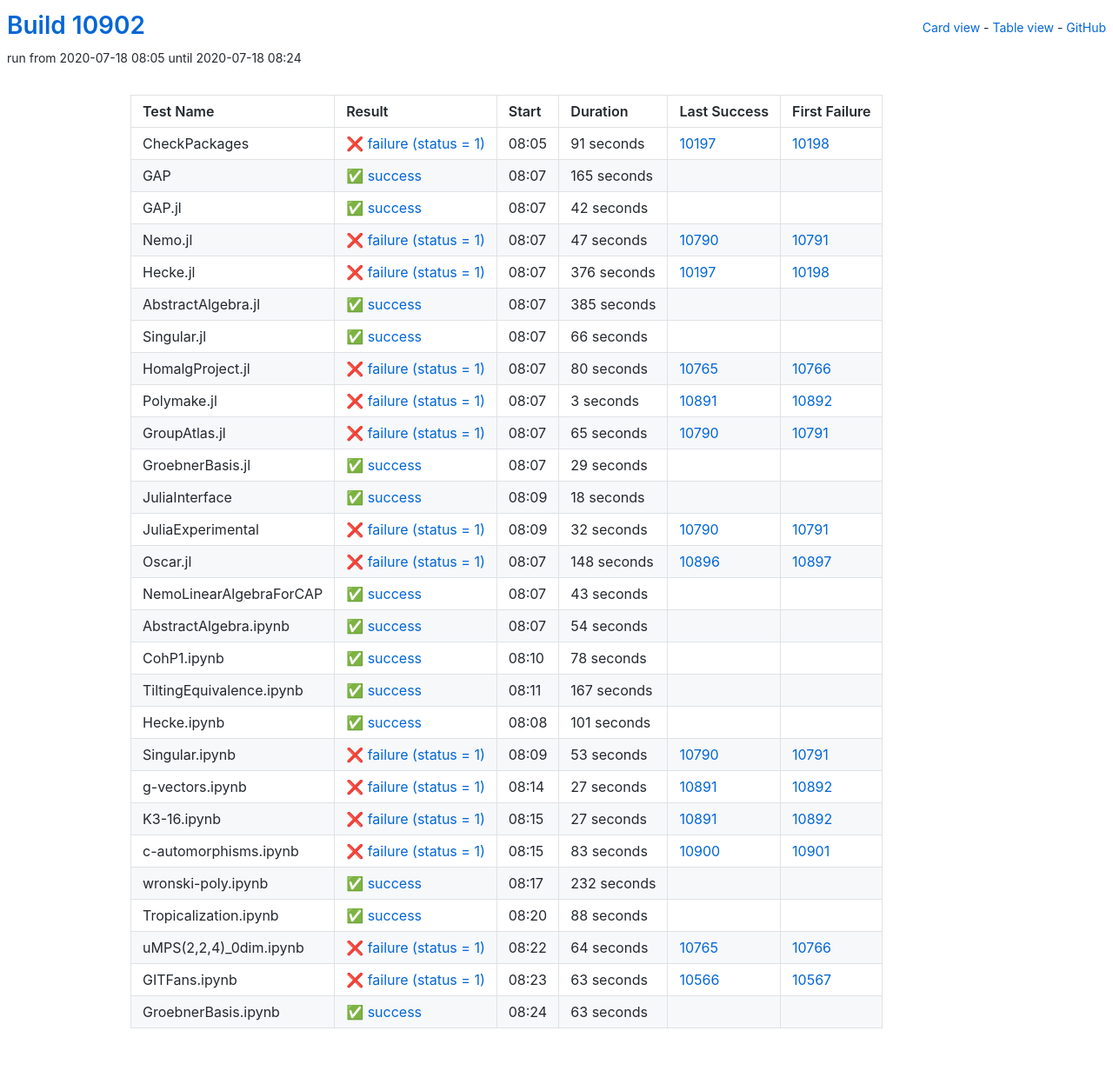
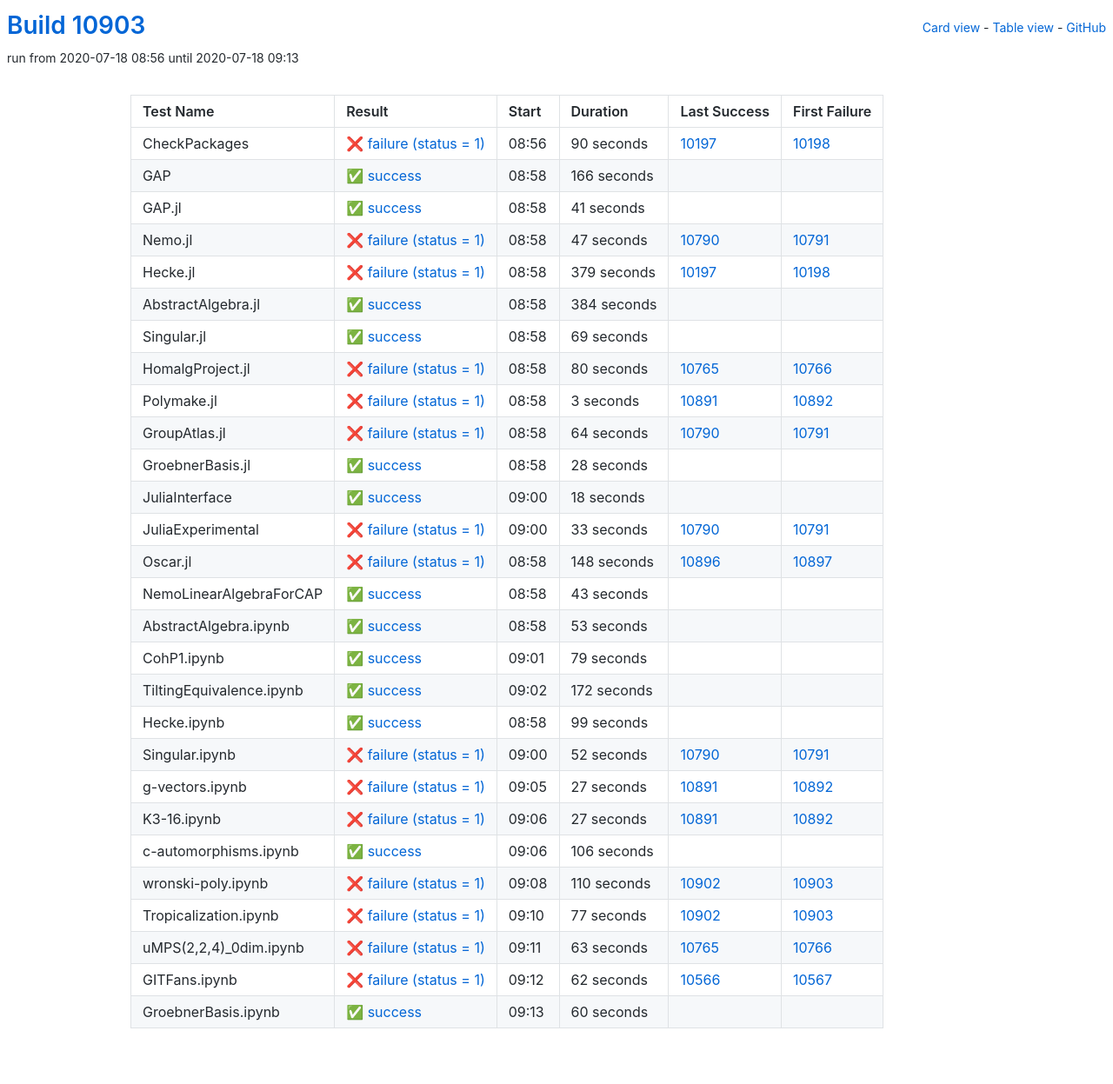
Before and after one commit to oscar-system/oscar-ci-status, a Jekyll site: the page built from table.html, in a window 1280 px wide. Shown: the whole page at 87% size. Built offline with Jekyll 4.4.1, drawn with Linux system fonts in a browser that asks for light colours.

Commit message:
Build #10903

```diff
--- a/_data/ci.yml
+++ b/_data/ci.yml
@@ -1,6 +1,6 @@
 ---
-build: 10902
-build_url: https://oscarci.mathematik.uni-kl.de/job/oscar/10902/
+build: 10903
+build_url: https://oscarci.mathematik.uni-kl.de/job/oscar/10903/
 job: oscar
 organization: oscar-system
 repo: oscar-ci-status
@@ -8,44 +8,44 @@
 tests:
 - name: CheckPackages
   id: checkpackages
-  log: https://oscarci.mathematik.uni-kl.de/job/oscar/10902/artifact/logs/build-10902/CheckPackages.log
-  start: 2020-07-18 08:05
+  log: https://oscarci.mathematik.uni-kl.de/job/oscar/10903/artifact/logs/build-10903/CheckPackages.log
+  start: 2020-07-18 08:56
   success: false
   exitcode: 1
   status: failure
-  duration: 91
+  duration: 90
   last_success: 10197
   last_success_url: https://oscarci.mathematik.uni-kl.de/job/oscar/10197/
   first_failure: 10198
   first_failure_url: https://oscarci.mathematik.uni-kl.de/job/oscar/10198/
 - name: GAP
   id: gap
-  log: https://oscarci.mathematik.uni-kl.de/job/oscar/10902/artifact/logs/build-10902/GAP.log
-  start: 2020-07-18 08:07
+  log: https://oscarci.mathematik.uni-kl.de/job/oscar/10903/artifact/logs/build-10903/GAP.log
+  start: 2020-07-18 08:58
   success: true
   exitcode: 0
   status: success
-  duration: 165
+  duration: 166
   last_success: false
   last_success_url:
   first_failure: false
   first_failure_url:
 - name: GAP.jl
   id: gap-jl
-  log: https://oscarci.mathematik.uni-kl.de/job/oscar/10902/artifact/logs/build-10902/GAP.jl.log
-  start: 2020-07-18 08:07
+  log: https://oscarci.mathematik.uni-kl.de/job/oscar/10903/artifact/logs/build-10903/GAP.jl.log
+  start: 2020-07-18 08:58
   success: true
   exitcode: 0
   status: success
-  duration: 42
+  duration: 41
   last_success: false
   last_success_url:
   first_failure: false
   first_failure_url:
 - name: Nemo.jl
   id: nemo-jl
-  log: https://oscarci.mathematik.uni-kl.de/job/oscar/10902/artifact/logs/build-10902/Nemo.jl.log
-  start: 2020-07-18 08:07
+  log: https://oscarci.mathematik.uni-kl.de/job/oscar/10903/artifact/logs/build-10903/Nemo.jl.log
+  start: 2020-07-18 08:58
   success: false
   exitcode: 1
   status: failure
@@ -56,44 +56,44 @@
   first_failure_url: https://oscarci.mathematik.uni-kl.de/job/oscar/10791/
 - name: Hecke.jl
   id: hecke-jl
-  log: https://oscarci.mathematik.uni-kl.de/job/oscar/10902/artifact/logs/build-10902/Hecke.jl.log
-  start: 2020-07-18 08:07
+  log: https://oscarci.mathematik.uni-kl.de/job/oscar/10903/artifact/logs/build-10903/Hecke.jl.log
+  start: 2020-07-18 08:58
   success: false
   exitcode: 1
   status: failure
-  duration: 376
+  duration: 379
   last_success: 10197
   last_success_url: https://oscarci.mathematik.uni-kl.de/job/oscar/10197/
   first_failure: 10198
   first_failure_url: https://oscarci.mathematik.uni-kl.de/job/oscar/10198/
 - name: AbstractAlgebra.jl
   id: abstractalgebra-jl
-  log: https://oscarci.mathematik.uni-kl.de/job/oscar/10902/artifact/logs/build-10902/AbstractAlgebra.jl.log
-  start: 2020-07-18 08:07
+  log: https://oscarci.mathematik.uni-kl.de/job/oscar/10903/artifact/logs/build-10903/AbstractAlgebra.jl.log
+  start: 2020-07-18 08:58
   success: true
   exitcode: 0
   status: success
-  duration: 385
+  duration: 384
   last_success: false
   last_success_url:
   first_failure: false
   first_failure_url:
 - name: Singular.jl
   id: singular-jl
-  log: https://oscarci.mathematik.uni-kl.de/job/oscar/10902/artifact/logs/build-10902/Singular.jl.log
-  start: 2020-07-18 08:07
+  log: https://oscarci.mathematik.uni-kl.de/job/oscar/10903/artifact/logs/build-10903/Singular.jl.log
+  start: 2020-07-18 08:58
   success: true
   exitcode: 0
   status: success
-  duration: 66
+  duration: 69
   last_success: false
   last_success_url:
   first_failure: false
   first_failure_url:
 - name: HomalgProject.jl
   id: homalgproject-jl
-  log: https://oscarci.mathematik.uni-kl.de/job/oscar/10902/artifact/logs/build-10902/HomalgProject.jl.log
-  start: 2020-07-18 08:07
+  log: https://oscarci.mathematik.uni-kl.de/job/oscar/10903/artifact/logs/build-10903/HomalgProject.jl.log
+  start: 2020-07-18 08:58
   success: false
   exitcode: 1
   status: failure
@@ -104,8 +104,8 @@
   first_failure_url: https://oscarci.mathematik.uni-kl.de/job/oscar/10766/
 - name: Polymake.jl
   id: polymake-jl
-  log: https://oscarci.mathematik.uni-kl.de/job/oscar/10902/artifact/logs/build-10902/Polymake.jl.log
-  start: 2020-07-18 08:07
+  log: https://oscarci.mathematik.uni-kl.de/job/oscar/10903/artifact/logs/build-10903/Polymake.jl.log
+  start: 2020-07-18 08:58
   success: false
   exitcode: 1
   status: failure
@@ -116,32 +116,32 @@
   first_failure_url: https://oscarci.mathematik.uni-kl.de/job/oscar/10892/
 - name: GroupAtlas.jl
   id: groupatlas-jl
-  log: https://oscarci.mathematik.uni-kl.de/job/oscar/10902/artifact/logs/build-10902/GroupAtlas.jl.log
-  start: 2020-07-18 08:07
+  log: https://oscarci.mathematik.uni-kl.de/job/oscar/10903/artifact/logs/build-10903/GroupAtlas.jl.log
+  start: 2020-07-18 08:58
   success: false
   exitcode: 1
   status: failure
-  duration: 65
+  duration: 64
   last_success: 10790
   last_success_url: https://oscarci.mathematik.uni-kl.de/job/oscar/10790/
   first_failure: 10791
   first_failure_url: https://oscarci.mathematik.uni-kl.de/job/oscar/10791/
 - name: GroebnerBasis.jl
   id: groebnerbasis-jl
-  log: https://oscarci.mathematik.uni-kl.de/job/oscar/10902/artifact/logs/build-10902/GroebnerBasis.jl.log
-  start: 2020-07-18 08:07
+  log: https://oscarci.mathematik.uni-kl.de/job/oscar/10903/artifact/logs/build-10903/GroebnerBasis.jl.log
+  start: 2020-07-18 08:58
   success: true
   exitcode: 0
   status: success
-  duration: 29
+  duration: 28
   last_success: false
   last_success_url:
   first_failure: false
   first_failure_url:
 - name: JuliaInterface
   id: juliainterface
-  log: https://oscarci.mathematik.uni-kl.de/job/oscar/10902/artifact/logs/build-10902/JuliaInterface.log
-  start: 2020-07-18 08:09
+  log: https://oscarci.mathematik.uni-kl.de/job/oscar/10903/artifact/logs/build-10903/JuliaInterface.log
+  start: 2020-07-18 09:00
   success: true
   exitcode: 0
   status: success
@@ -152,20 +152,20 @@
   first_failure_url:
 - name: JuliaExperimental
   id: juliaexperimental
-  log: https://oscarci.mathematik.uni-kl.de/job/oscar/10902/artifact/logs/build-10902/JuliaExperimental.log
-  start: 2020-07-18 08:09
+  log: https://oscarci.mathematik.uni-kl.de/job/oscar/10903/artifact/logs/build-10903/JuliaExperimental.log
+  start: 2020-07-18 09:00
   success: false
   exitcode: 1
   status: failure
-  duration: 32
+  duration: 33
   last_success: 10790
   last_success_url: https://oscarci.mathematik.uni-kl.de/job/oscar/10790/
   first_failure: 10791
   first_failure_url: https://oscarci.mathematik.uni-kl.de/job/oscar/10791/
 - name: Oscar.jl
   id: oscar-jl
-  log: https://oscarci.mathematik.uni-kl.de/job/oscar/10902/artifact/logs/build-10902/Oscar.jl.log
-  start: 2020-07-18 08:07
+  log: https://oscarci.mathematik.uni-kl.de/job/oscar/10903/artifact/logs/build-10903/Oscar.jl.log
+  start: 2020-07-18 08:58
   success: false
   exitcode: 1
   status: failure
@@ -176,8 +176,8 @@
   first_failure_url: https://oscarci.mathematik.uni-kl.de/job/oscar/10897/
 - name: NemoLinearAlgebraForCAP
   id: nemolinearalgebraforcap
-  log: https://oscarci.mathematik.uni-kl.de/job/oscar/10902/artifact/logs/build-10902/NemoLinearAlgebraForCAP.log
-  start: 2020-07-18 08:07
+  log: https://oscarci.mathematik.uni-kl.de/job/oscar/10903/artifact/logs/build-10903/NemoLinearAlgebraForCAP.log
+  start: 2020-07-18 08:58
   success: true
   exitcode: 0
   status: success
@@ -188,68 +188,68 @@
   first_failure_url:
 - name: AbstractAlgebra.ipynb
   id: abstractalgebra-ipynb
-  log: https://oscarci.mathematik.uni-kl.de/job/oscar/10902/artifact/logs/build-10902/AbstractAlgebra.ipynb.log
-  start: 2020-07-18 08:07
+  log: https://oscarci.mathematik.uni-kl.de/job/oscar/10903/artifact/logs/build-10903/AbstractAlgebra.ipynb.log
+  start: 2020-07-18 08:58
   success: true
   exitcode: 0
   status: success
-  duration: 54
+  duration: 53
   last_success: false
   last_success_url:
   first_failure: false
   first_failure_url:
 - name: CohP1.ipynb
   id: cohp1-ipynb
-  log: https://oscarci.mathematik.uni-kl.de/job/oscar/10902/artifact/logs/build-10902/CohP1.ipynb.log
-  start: 2020-07-18 08:10
+  log: https://oscarci.mathematik.uni-kl.de/job/oscar/10903/artifact/logs/build-10903/CohP1.ipynb.log
+  start: 2020-07-18 09:01
   success: true
   exitcode: 0
   status: success
-  duration: 78
+  duration: 79
   last_success: false
   last_success_url:
   first_failure: false
   first_failure_url:
 - name: TiltingEquivalence.ipynb
   id: tiltingequivalence-ipynb
-  log: https://oscarci.mathematik.uni-kl.de/job/oscar/10902/artifact/logs/build-10902/TiltingEquivalence.ipynb.log
-  start: 2020-07-18 08:11
+  log: https://oscarci.mathematik.uni-kl.de/job/oscar/10903/artifact/logs/build-10903/TiltingEquivalence.ipynb.log
+  start: 2020-07-18 09:02
   success: true
   exitcode: 0
   status: success
-  duration: 167
+  duration: 172
   last_success: false
   last_success_url:
   first_failure: false
   first_failure_url:
 - name: Hecke.ipynb
   id: hecke-ipynb
-  log: https://oscarci.mathematik.uni-kl.de/job/oscar/10902/artifact/logs/build-10902/Hecke.ipynb.log
-  start: 2020-07-18 08:08
+  log: https://oscarci.mathematik.uni-kl.de/job/oscar/10903/artifact/logs/build-10903/Hecke.ipynb.log
+  start: 2020-07-18 08:58
   success: true
   exitcode: 0
   status: success
-  duration: 101
+  duration: 99
   last_success: false
   last_success_url:
   first_failure: false
   first_failure_url:
 - name: Singular.ipynb
   id: singular-ipynb
-  log: https://oscarci.mathematik.uni-kl.de/job/oscar/10902/artifact/logs/build-10902/Singular.ipynb.log
-  start: 2020-07-18 08:09
+  log: https://oscarci.mathematik.uni-kl.de/job/oscar/10903/artifact/logs/build-10903/Singular.ipynb.log
+  start: 2020-07-18 09:00
   success: false
   exitcode: 1
   status: failure
-  duration: 53
+  duration: 52
   last_success: 10790
   last_success_url: https://oscarci.mathematik.uni-kl.de/job/oscar/10790/
   first_failure: 10791
   first_failure_url: https://oscarci.mathematik.uni-kl.de/job/oscar/10791/
 - name: g-vectors.ipynb
   id: g-vectors-ipynb
-  log: https://oscarci.mathematik.uni-kl.de/job/oscar/10902/artifact/logs/build-10902/g-vectors.ipynb.log
-  start: 2020-07-18 08:14
+  log: https://oscarci.mathematik.uni-kl.de/job/oscar/10903/artifact/logs/build-10903/g-vectors.ipynb.log
+  start: 2020-07-18 09:05
   success: false
   exitcode: 1
   status: failure
@@ -260,8 +260,8 @@
   first_failure_url: https://oscarci.mathematik.uni-kl.de/job/oscar/10892/
 - name: K3-16.ipynb
   id: k3-16-ipynb
-  log: https://oscarci.mathematik.uni-kl.de/job/oscar/10902/artifact/logs/build-10902/K3-16.ipynb.log
-  start: 2020-07-18 08:15
+  log: https://oscarci.mathematik.uni-kl.de/job/oscar/10903/artifact/logs/build-10903/K3-16.ipynb.log
+  start: 2020-07-18 09:06
   success: false
   exitcode: 1
   status: failure
@@ -272,72 +272,72 @@
   first_failure_url: https://oscarci.mathematik.uni-kl.de/job/oscar/10892/
 - name: c-automorphisms.ipynb
   id: c-automorphisms-ipynb
-  log: https://oscarci.mathematik.uni-kl.de/job/oscar/10902/artifact/logs/build-10902/c-automorphisms.ipynb.log
-  start: 2020-07-18 08:15
-  success: false
-  exitcode: 1
-  status: failure
-  duration: 83
-  last_success: 10900
-  last_success_url: https://oscarci.mathematik.uni-kl.de/job/oscar/10900/
-  first_failure: 10901
-  first_failure_url: https://oscarci.mathematik.uni-kl.de/job/oscar/10901/
-- name: wronski-poly.ipynb
-  id: wronski-poly-ipynb
-  log: https://oscarci.mathematik.uni-kl.de/job/oscar/10902/artifact/logs/build-10902/wronski-poly.ipynb.log
-  start: 2020-07-18 08:17
+  log: https://oscarci.mathematik.uni-kl.de/job/oscar/10903/artifact/logs/build-10903/c-automorphisms.ipynb.log
+  start: 2020-07-18 09:06
   success: true
   exitcode: 0
   status: success
-  duration: 232
+  duration: 106
   last_success: false
   last_success_url:
   first_failure: false
   first_failure_url:
-- name: Tropicalization.ipynb
-  id: tropicalization-ipynb
-  log: https://oscarci.mathematik.uni-kl.de/job/oscar/10902/artifact/logs/build-10902/Tropicalization.ipynb.log
-  start: 2020-07-18 08:20
-  success: true
-  exitcode: 0
-  status: success
-  duration: 88
-  last_success: false
-  last_success_url:
-  first_failure: false
-  first_failure_url:
-- name: uMPS(2,2,4)_0dim.ipynb
-  id: umps-2-2-4-0dim-ipynb
-  log: https://oscarci.mathematik.uni-kl.de/job/oscar/10902/artifact/logs/build-10902/uMPS-2-2-4-_0dim.ipynb.log
-  start: 2020-07-18 08:22
+- name: wronski-poly.ipynb
+  id: wronski-poly-ipynb
+  log: https://oscarci.mathematik.uni-kl.de/job/oscar/10903/artifact/logs/build-10903/wronski-poly.ipynb.log
+  start: 2020-07-18 09:08
   success: false
   exitcode: 1
   status: failure
-  duration: 64
+  duration: 110
+  last_success: 10902
+  last_success_url: https://oscarci.mathematik.uni-kl.de/job/oscar/10902/
+  first_failure: 10903
+  first_failure_url: https://oscarci.mathematik.uni-kl.de/job/oscar/10903/
+- name: Tropicalization.ipynb
+  id: tropicalization-ipynb
+  log: https://oscarci.mathematik.uni-kl.de/job/oscar/10903/artifact/logs/build-10903/Tropicalization.ipynb.log
+  start: 2020-07-18 09:10
+  success: false
+  exitcode: 1
+  status: failure
+  duration: 77
+  last_success: 10902
+  last_success_url: https://oscarci.mathematik.uni-kl.de/job/oscar/10902/
+  first_failure: 10903
+  first_failure_url: https://oscarci.mathematik.uni-kl.de/job/oscar/10903/
+- name: uMPS(2,2,4)_0dim.ipynb
+  id: umps-2-2-4-0dim-ipynb
+  log: https://oscarci.mathematik.uni-kl.de/job/oscar/10903/artifact/logs/build-10903/uMPS-2-2-4-_0dim.ipynb.log
+  start: 2020-07-18 09:11
+  success: false
+  exitcode: 1
+  status: failure
+  duration: 63
   last_success: 10765
   last_success_url: https://oscarci.mathematik.uni-kl.de/job/oscar/10765/
   first_failure: 10766
   first_failure_url: https://oscarci.mathematik.uni-kl.de/job/oscar/10766/
 - name: GITFans.ipynb
   id: gitfans-ipynb
-  log: https://oscarci.mathematik.uni-kl.de/job/oscar/10902/artifact/logs/build-10902/GITFans.ipynb.log
-  start: 2020-07-18 08:23
+  log: https://oscarci.mathematik.uni-kl.de/job/oscar/10903/artifact/logs/build-10903/GITFans.ipynb.log
+  start: 2020-07-18 09:12
   success: false
   exitcode: 1
   status: failure
-  duration: 63
+  duration: 62
   last_success: 10566
   last_success_url: https://oscarci.mathematik.uni-kl.de/job/oscar/10566/
   first_failure: 10567
   first_failure_url: https://oscarci.mathematik.uni-kl.de/job/oscar/10567/
 - name: GroebnerBasis.ipynb
   id: groebnerbasis-ipynb
-  log: https://oscarci.mathematik.uni-kl.de/job/oscar/10902/artifact/logs/build-10902/GroebnerBasis.ipynb.log
-  start: 2020-07-18 08:24
+  log: https://oscarci.mathematik.uni-kl.de/job/oscar/10903/artifact/logs/build-10903/GroebnerBasis.ipynb.log
+  start: 2020-07-18 09:13
   success: true
   exitcode: 0
   status: success
-  duration: 63
+  duration: 60
   last_success: false
   last_success_url:
   first_failure: false
```
Also changed, not shown: README.md.
